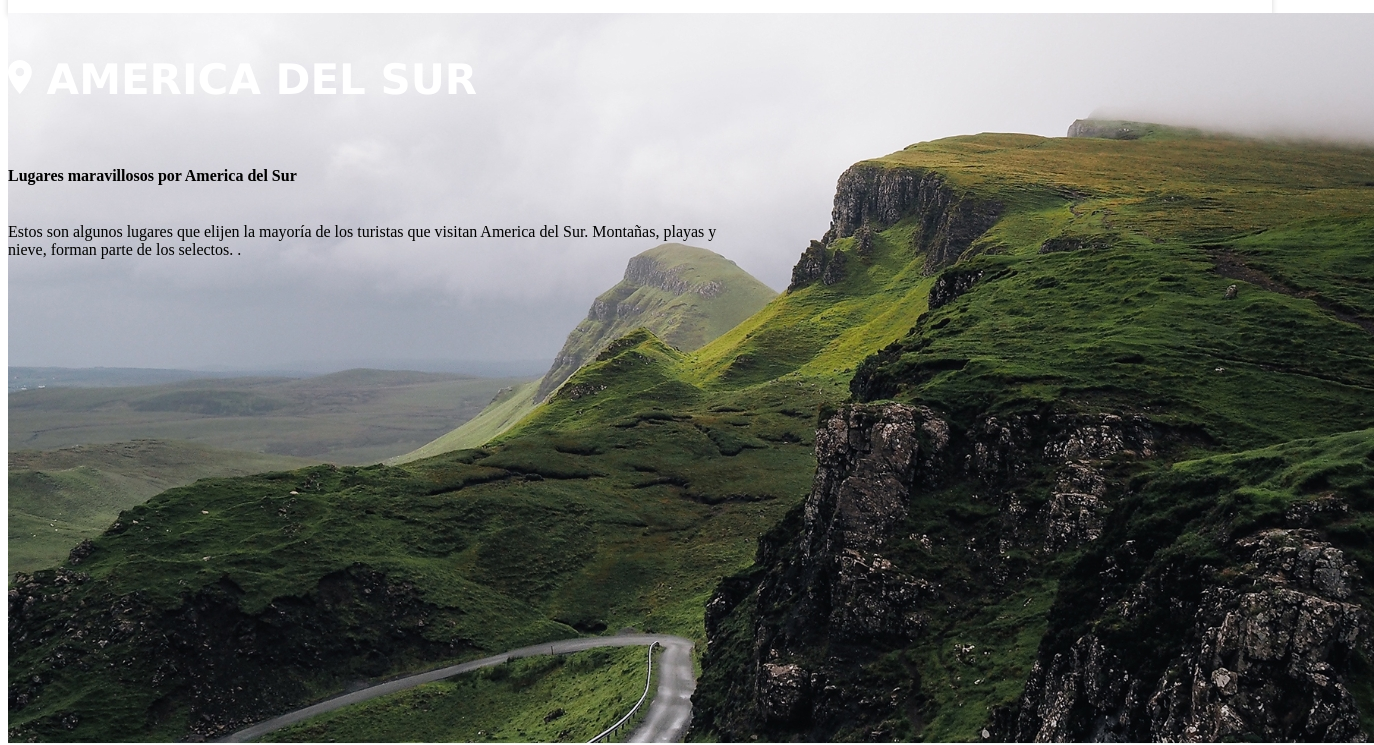
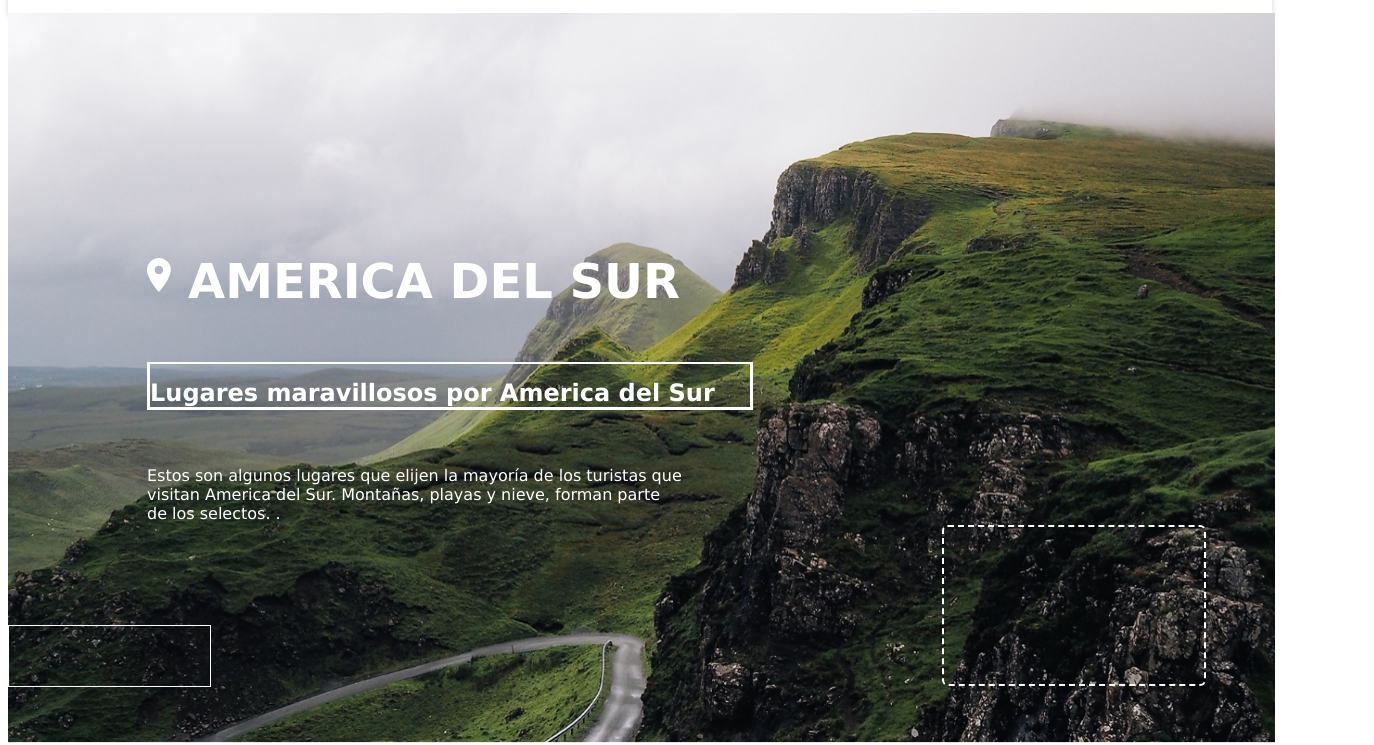
Before and after one commit to SofiaMarzari/Maquetacion-de-sitio, a plain HTML site: page index.html in a window 1280 px wide. Shown: the part 55-800 px from the top of the page, 1374 px wide, since content can reach past the window. Drawn offline with Linux system fonts and the light colour scheme.

Commit message:
Agregado y utilizacion de Sass

```diff
--- a/css/estilo.scss
+++ b/css/estilo.scss
@@ -3,6 +3,7 @@ Verdana,
 Geneva,
 Tahoma;
 $colorprincipal: #FFFFFF;
+$none: 0px 0px 0px 0px;
 @media only screen and (min-width: 1024px) {
     /*    NAVEGACION    */
     nav {
@@ -46,24 +47,90 @@ $colorprincipal: #FFFFFF;
     /*          SECTION PRESENTACION        */
     #section-presentacion {
         height: 730px;
-        display: grid;
     }
-    #section-presentacion>img {
-        max-width: 100%;
+    #section-imagen-presentacion {
+        width: 99%;
+        height: 730px;
         position: absolute;
         z-index: 1;
     }
-    #titulo-presentacion {
+    #section-imagen-presentacion>img {
+        height: 730px;
+        max-width: 100%;
+    }
+    .div-textos-presentacion {
+        position: relative;
+        z-index: 3;
+        height: 730px;
+    }
+    #section-textos-titulos {
+        height: 730px;
+        display: grid;
+        grid-template-columns: auto auto auto;
+        grid-template-areas: "titulo titulo titulo" "numero numero proxima";
+    }
+    #section-titulo-presentacion {
         display: flex;
         flex-direction: column;
         width: 720px;
         height: 215px;
-        position: absolute;
-        z-index: 3;
+        grid-area: titulo;
+        margin-left: 139px;
+        margin-top: 240px;
     }
-    #titulo-presentacion>h1 {
+    #section-titulo-presentacion>div {
+        max-width: 100%;
+        height: 84px;
+        display: flex;
+        flex-direction: row;
+    }
+    #section-titulo-presentacion>div>img {
+        width: 24px;
+        height: 34px;
+        margin-top: 5px;
+    }
+    #section-titulo-presentacion>div>h1 {
         color: $colorprincipal;
+        height: 53px;
         font-family: $fuenteprincipal;
         font-size: 40px;
+        margin: 0px 0px 0px 17px;
+        font-size: 48px;
+    }
+    #section-titulo-presentacion>h6 {
+        font-family: $fuenteprincipal;
+        color: $colorprincipal;
+        font-size: 24px;
+        border-top: 2px;
+        border-style: solid;
+        width: 600px;
+        padding-top: 15px;
+    }
+    #section-titulo-presentacion>p {
+        font-family: $fuenteprincipal;
+        color: $colorprincipal;
+        margin-top: 0px;
+        width: 536px;
+    }
+    #article-numerodepublicacion {
+        display: flex;
+        flex-direction: row;
+        width: 201px;
+        height: 60px;
+        border: 1px;
+        border-color: $colorprincipal;
+        border-style: solid;
+        grid-area: numero;
+        margin-top: 100px;
+    }
+    #article-proximaaventura {
+        width: 260px;
+        height: 157px;
+        border: 2px;
+        border-style: dashed;
+        border-radius: 6px;
+        color: $colorprincipal;
+        grid-area: proxima;
+        margin-left: 600px;
     }
 }
--- a/index.html
+++ b/index.html
@@ -22,18 +22,27 @@
     </nav>
     <div id="contenedor-ajax">
         <section id="section-presentacion">
-            <img src="css/Assets/img/Viajes_Hero.jpg" alt="">
-            <section id="titulo-presentacion">
-                <h1><span><img src="css/Assets/iconos/ic_pin.png" alt="pin"></span> AMERICA DEL SUR</h1>
-                <h4>Lugares maravillosos por America del Sur</h4>
-                <p>Estos son algunos lugares que elijen la mayoría de los turistas que visitan America del Sur. Montañas, playas y nieve, forman parte de los selectos. .</p>
+            <section id="section-imagen-presentacion">
+                <img src="css/Assets/img/Viajes_Hero.jpg" alt="">
             </section>
-            <section>
+            <div class="div-textos-presentacion">
+                <section id="section-textos-titulos">
+                    <section id="section-titulo-presentacion">
+                        <div>
+                            <img src="css/Assets/iconos/ic_pin.png" alt="pin">
+                            <h1>AMERICA DEL SUR</h1>
+                        </div>
+                        <h6>Lugares maravillosos por America del Sur</h6>
+                        <p>Estos son algunos lugares que elijen la mayoría de los turistas que visitan America del Sur. Montañas, playas y nieve, forman parte de los selectos. .</p>
+                    </section>
+                    <article id="article-numerodepublicacion">
 
-            </section>
-            <article>
+                    </article>
+                    <article id="article-proximaaventura">
 
-            </article>
+                    </article>
+                </section>
+            </div>
         </section>
         <div class="is-div-color">
             <section id="section-tendencias">
```
Also changed, not shown: css/estilo.css, 1 other file.
